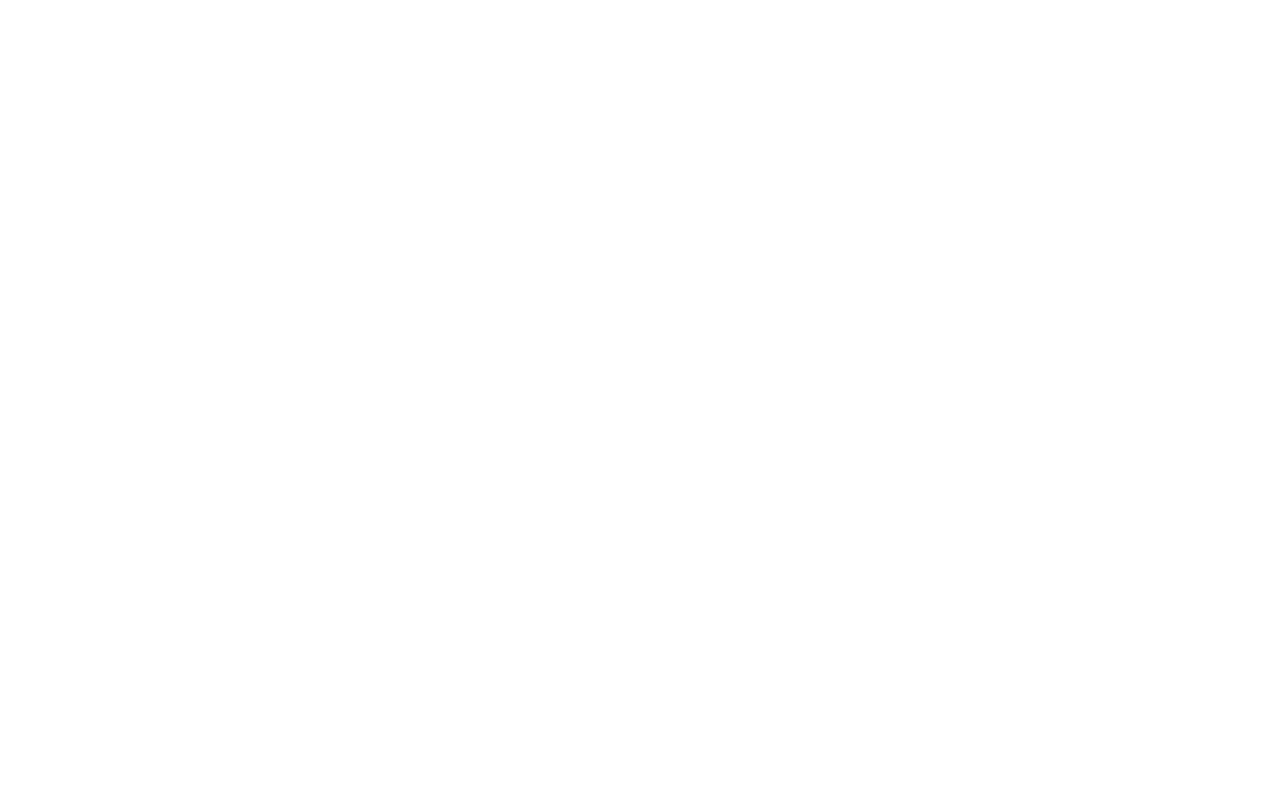
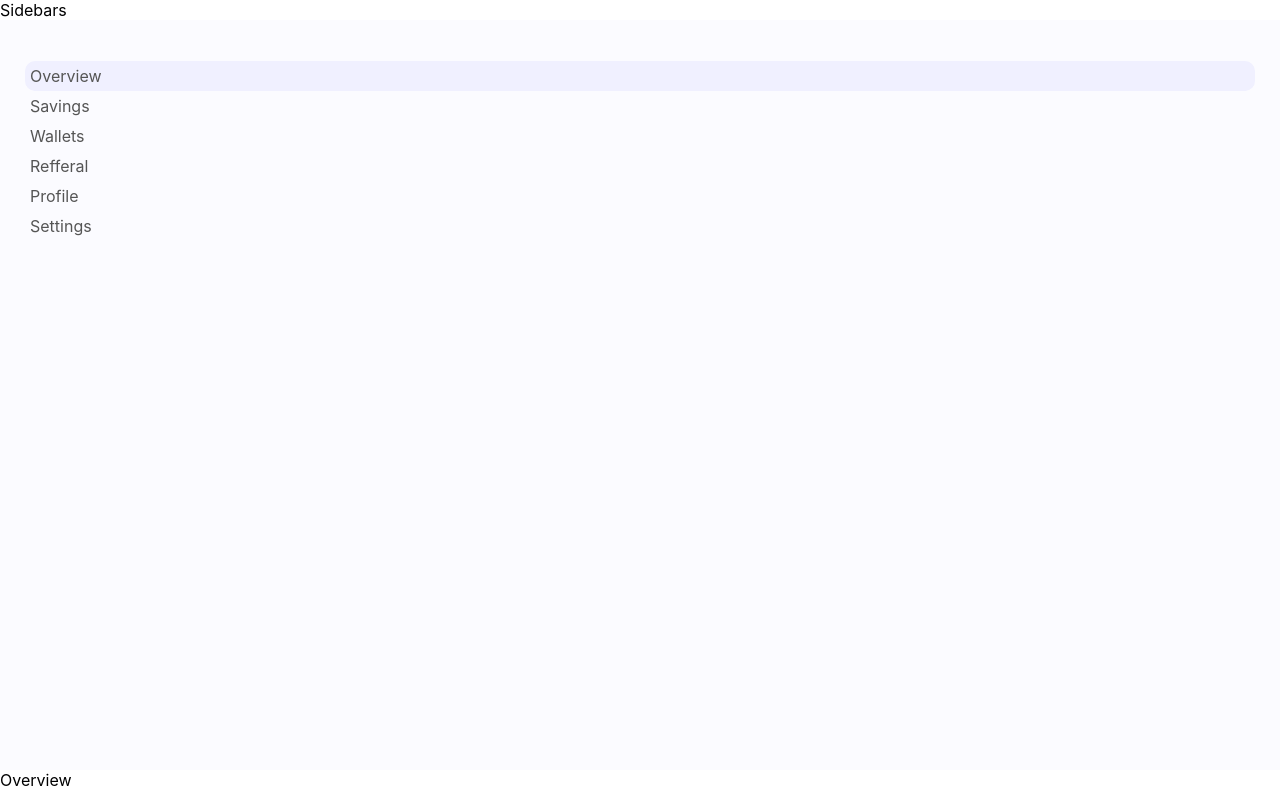
Before and after one commit to walexy026/New-Bookie, a React (Create React App) app: page / in a window 1280 px wide. Built offline with nearby package versions, Linux system fonts and the light colour scheme.

Commit message:
list on the sidebar of the dashboard

```diff
--- a/package.json
+++ b/package.json
@@ -14,6 +14,7 @@
     "npm": "^9.1.1",
     "react": "^18.2.0",
     "react-dom": "^18.2.0",
+    "react-icons": "^4.6.0",
     "react-router-dom": "^6.4.3",
     "react-scripts": "5.0.1"
   },
--- a/src/App.js
+++ b/src/App.js
@@ -1,9 +1,13 @@
+import React from 'react'
+import Overview from './Components/Overview/Overview';
+import Sidebars from "./Components/Sidebars/Sidebars";
 
 
 function App() {
   return (
     <div className="App">
-
+     <Sidebars/>
+     <Overview/>
     </div>
   );
 }
--- /dev/null
+++ b/src/Components/Overview/Overview.jsx
@@ -0,0 +1,9 @@
+import React from 'react'
+
+const Overview = () => {
+  return (
+    <div>Overview</div>
+  )
+}
+
+export default Overview
--- /dev/null
+++ b/src/Components/Sidebars/Sidebars.css
@@ -0,0 +1,44 @@
+.sidebar {
+    flex: 1;
+    height: calc(100vh - 50px);
+    background-color: rgb(251, 251, 255);
+    position: sticky;
+    top: 50px;
+  }
+
+  .sidebarWrapper {
+    padding: 20px;
+    color: #555;
+  }
+
+  .sidebarMenu {
+    margin-bottom: 10px;
+  }
+
+  .sidebarTitle {
+    font-size: 13px;
+    color: rgb(187, 186, 186);
+  }
+
+  .sidebarList {
+    list-style: none;
+    padding: 5px;
+  }
+
+  .sidebarListItem {
+    padding: 5px;
+    cursor: pointer;
+    display: flex;
+    align-items: center;
+    border-radius: 10px;
+  }
+
+  .sidebarListItem.active,
+  .sidebarListItem:hover {
+    background-color: rgb(240, 240, 255);
+  }
+
+  .sidebarIcon{
+      margin-right: 5px;
+      font-size: 20px !important;
+  }
--- /dev/null
+++ b/src/Components/Sidebars/Sidebars.jsx
@@ -0,0 +1,27 @@
+import React from "react";
+import "./Sidebars.css";
+
+
+const Sidebars = () => {
+  return (
+    <div>
+      Sidebars
+      <div className="sidebar">
+        <div className="sidebarWrapper">
+        <div className="sidebarMenu">
+        <ul className="sidebarList">
+          <li className="sidebarListItem active"> Overview</li>
+          <li className="sidebarListItem "> Savings</li>
+          <li className="sidebarListItem "> Wallets</li>
+          <li className="sidebarListItem ">   Refferal</li>
+          <li className="sidebarListItem ">Profile</li>
+          <li className="sidebarListItem ">  Settings</li>
+          </ul>
+        </div>
+        </div>
+      </div>
+    </div>
+  );
+};
+
+export default Sidebars;
```
Also changed, not shown: 1 other file (tests, documents, lock files or other folders).
